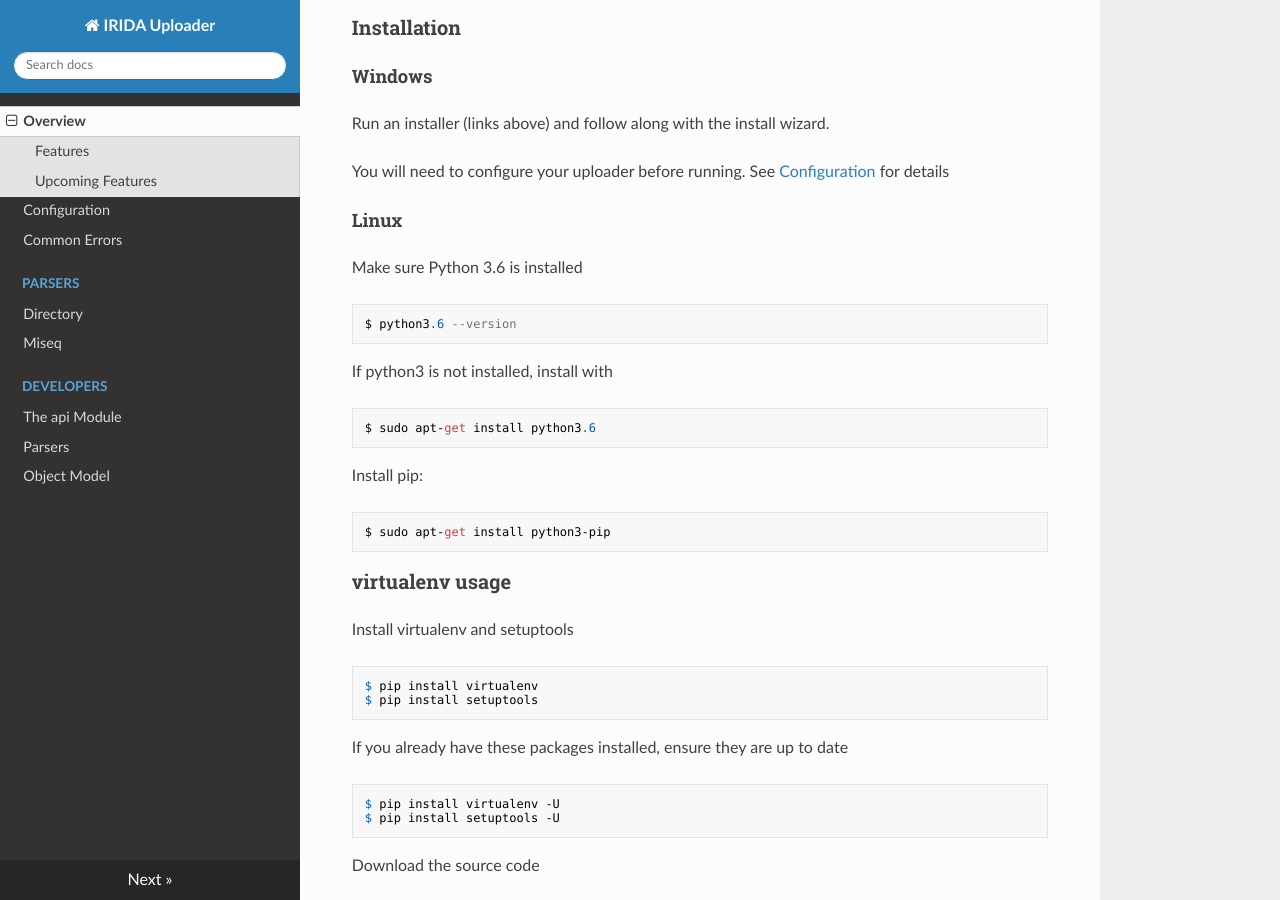
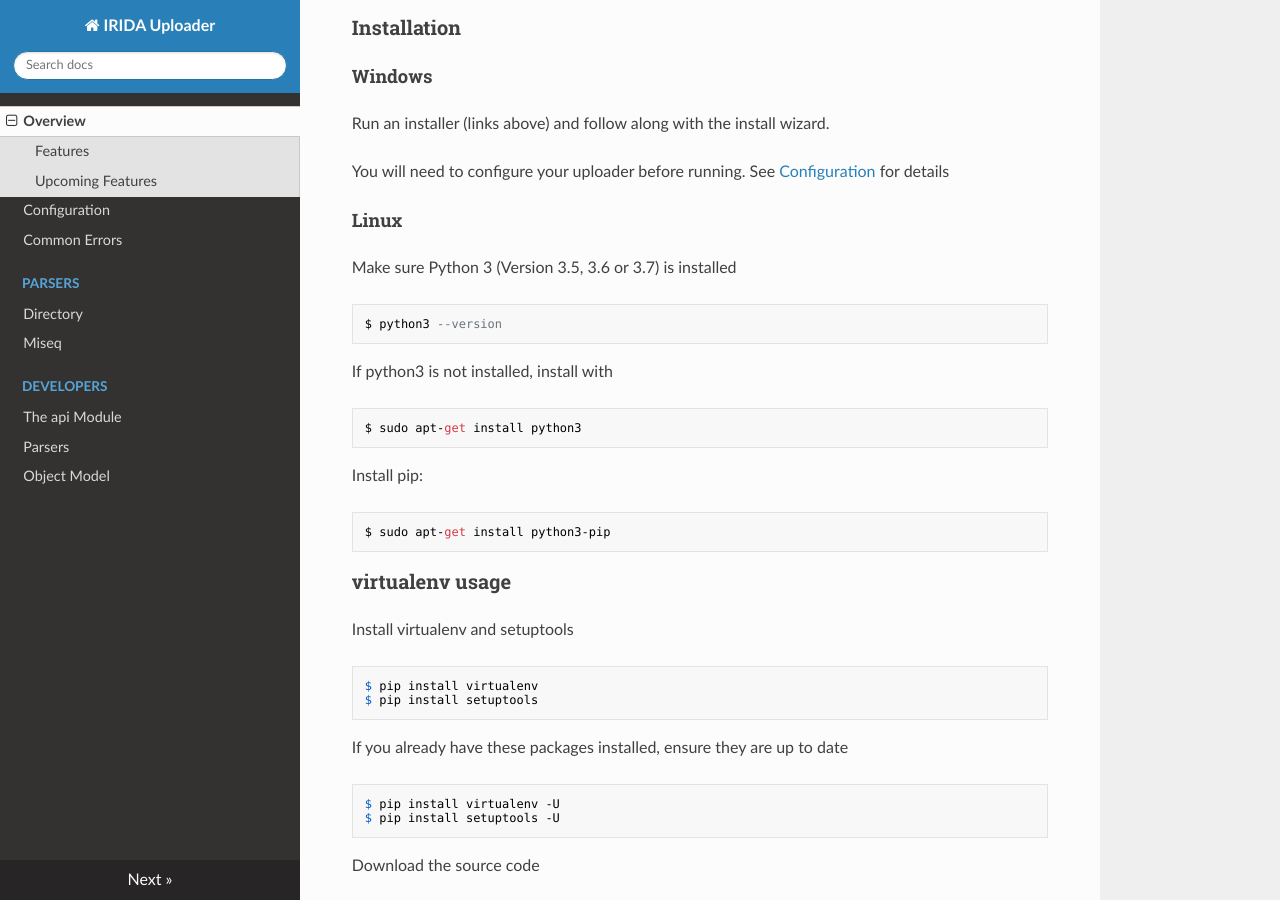
Before and after one commit to phac-nml/irida-uploader, an MkDocs documentation site: the page built from docs/index.md, in a window 1280 px wide and 900 px high, scrolled down 809 px. Built offline with MkDocs 1.6.1, drawn with Linux system fonts in a browser that asks for light colours; nearby versions of some CDN libraries; old or Windows-style settings are respelled for this version of MkDocs.

Commit message:
added support for python 3.5 and 3.7

```diff
--- a/.travis.yml
+++ b/.travis.yml
@@ -1,6 +1,8 @@
 language: python
 python:
+  - "3.5"
   - "3.6"
+  - "3.7"
 env:
   global:
     - "MYSQL_DATABASE=irida_uploader_test"
--- a/docs/index.md
+++ b/docs/index.md
@@ -35,13 +35,13 @@
 
 #### Linux
 
-Make sure Python 3.6 is installed
+Make sure Python 3 (Version 3.5, 3.6 or 3.7) is installed
 
-    $ python3.6 --version
+    $ python3 --version
 
 If python3 is not installed, install with
 
-    $ sudo apt-get install python3.6
+    $ sudo apt-get install python3
 
 Install pip:
 
```
Also changed, not shown: 1 other file.
